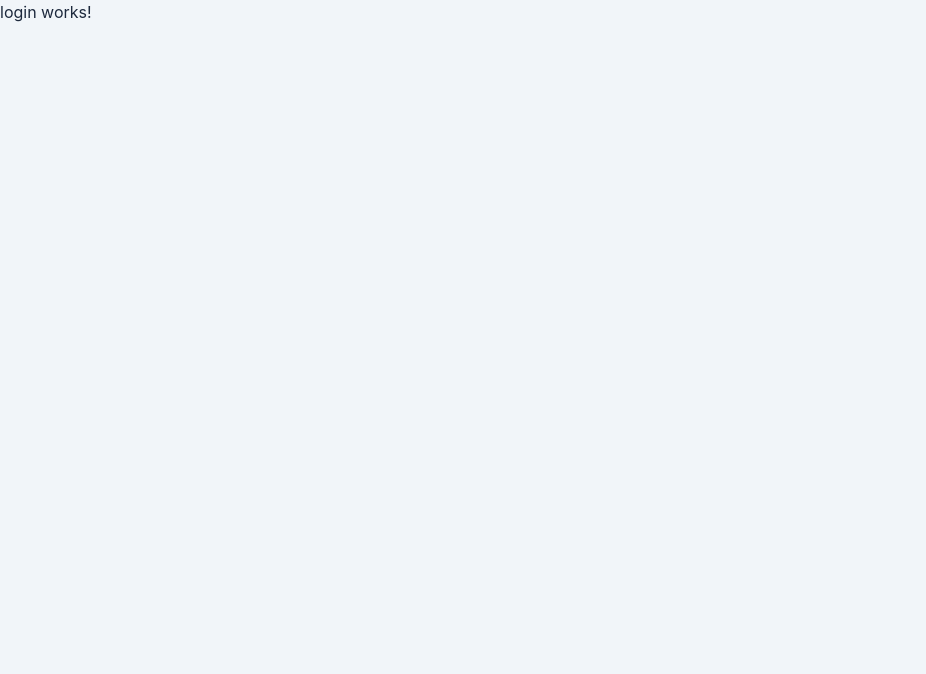
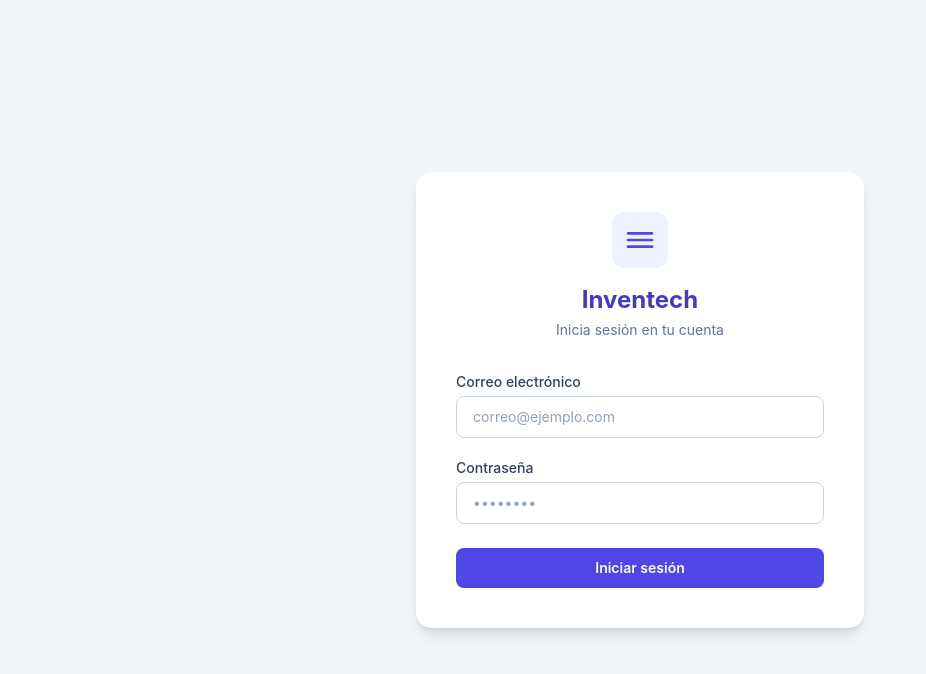
Before and after one commit to SamuelCev/proyecto-angular, an Angular app in the folder frontend/: page /login in a window 1280 px wide. Shown: the top 674 px of the page, without its empty margins (0-926 px from the left). Built offline with nearby package versions, Linux system fonts and the light colour scheme; no server answers.

Commit message:
feat: login template-driven form con FormsModule y ngModel

```diff
--- a/frontend/src/pages/login/login.html
+++ b/frontend/src/pages/login/login.html
@@ -1 +1,134 @@
-<p>login works!</p>
+<div class="min-h-screen flex items-center justify-center bg-[#f1f5f9]">
+  <div class="bg-white rounded-2xl shadow-lg p-10 w-full max-w-md">
+    <!-- Logo / Header -->
+    <div class="flex flex-col items-center mb-8">
+      <div class="bg-[#eef2ff] p-3 rounded-xl mb-4">
+        <svg
+          xmlns="http://www.w3.org/2000/svg"
+          class="w-8 h-8 text-[#4f46e5]"
+          fill="none"
+          viewBox="0 0 24 24"
+          stroke="currentColor"
+          stroke-width="2"
+        >
+          <path stroke-linecap="round" stroke-linejoin="round" d="M3 7h18M3 12h18M3 17h18" />
+        </svg>
+      </div>
+      <h1 class="text-2xl font-bold text-[#4338ca]">Inventech</h1>
+      <p class="text-slate-500 text-sm mt-1">Inicia sesión en tu cuenta</p>
+    </div>
+
+    <!-- Alerta: credenciales incorrectas -->
+    @if (loginError) {
+      <div
+        class="mb-5 flex items-center gap-2 bg-[#fff1f2] border border-[#f43f5e] text-[#e11d48] text-sm rounded-lg px-4 py-3"
+      >
+        <svg
+          xmlns="http://www.w3.org/2000/svg"
+          class="w-4 h-4 shrink-0"
+          fill="none"
+          viewBox="0 0 24 24"
+          stroke="currentColor"
+          stroke-width="2"
+        >
+          <path
+            stroke-linecap="round"
+            stroke-linejoin="round"
+            d="M12 9v4m0 4h.01M10.29 3.86L1.82 18a2 2 0 001.71 3h16.94a2 2 0 001.71-3L13.71 3.86a2 2 0 00-3.42 0z"
+          />
+        </svg>
+        Favor de revisar tu correo o contraseña.
+      </div>
+    }
+
+    <!-- Alerta: bienvenido -->
+    @if (loginSuccess) {
+      <div
+        class="mb-5 flex items-center gap-2 bg-[#ecfdf5] border border-[#10b981] text-[#047857] text-sm rounded-lg px-4 py-3"
+      >
+        <svg
+          xmlns="http://www.w3.org/2000/svg"
+          class="w-4 h-4 shrink-0"
+          fill="none"
+          viewBox="0 0 24 24"
+          stroke="currentColor"
+          stroke-width="2"
+        >
+          <path stroke-linecap="round" stroke-linejoin="round" d="M5 13l4 4L19 7" />
+        </svg>
+        ¡Bienvenido, {{ credentials.email }}!
+      </div>
+    }
+
+    <!-- Formulario Template-driven -->
+    <form #loginForm="ngForm" (ngSubmit)="onSubmit()" novalidate>
+      <!-- Email -->
+      <div class="mb-5">
+        <label for="email" class="block text-sm font-medium text-slate-700 mb-1">
+          Correo electrónico
+        </label>
+        <input
+          type="email"
+          id="email"
+          name="email"
+          [(ngModel)]="credentials.email"
+          #email="ngModel"
+          required
+          email
+          autocomplete="email"
+          placeholder="correo@ejemplo.com"
+          class="w-full px-4 py-2.5 border rounded-lg text-sm text-slate-800 outline-none transition focus:ring-2 focus:ring-[#6366f1] focus:border-[#6366f1] border-slate-300 placeholder-slate-400"
+          [class.border-red-400]="email.invalid && (email.dirty || submitted)"
+        />
+        @if (email.invalid && (email.dirty || submitted)) {
+          <p class="text-[#e11d48] text-xs mt-1">
+            @if (email.errors?.['required']) {
+              <span>El correo es obligatorio.</span>
+            }
+            @if (email.errors?.['email']) {
+              <span>Ingresa un correo válido (ejemplo: usuario&#64;dominio.com).</span>
+            }
+          </p>
+        }
+      </div>
+
+      <!-- Contraseña -->
+      <div class="mb-6">
+        <label for="password" class="block text-sm font-medium text-slate-700 mb-1">
+          Contraseña
+        </label>
+        <input
+          type="password"
+          id="password"
+          name="password"
+          [(ngModel)]="credentials.password"
+          #password="ngModel"
+          required
+          minlength="6"
+          autocomplete="current-password"
+          placeholder="••••••••"
+          class="w-full px-4 py-2.5 border rounded-lg text-sm text-slate-800 outline-none transition focus:ring-2 focus:ring-[#6366f1] focus:border-[#6366f1] border-slate-300 placeholder-slate-400"
+          [class.border-red-400]="password.invalid && (password.dirty || submitted)"
+        />
+        @if (password.invalid && (password.dirty || submitted)) {
+          <p class="text-[#e11d48] text-xs mt-1">
+            @if (password.errors?.['required']) {
+              <span>La contraseña es obligatoria.</span>
+            }
+            @if (password.errors?.['minlength']) {
+              <span>Mínimo 6 caracteres.</span>
+            }
+          </p>
+        }
+      </div>
+
+      <!-- Botón -->
+      <button
+        type="submit"
+        class="w-full bg-[#4f46e5] hover:bg-[#4338ca] text-white font-semibold py-2.5 rounded-lg transition-colors duration-200 text-sm cursor-pointer"
+      >
+        Iniciar sesión
+      </button>
+    </form>
+  </div>
+</div>
--- a/frontend/src/pages/login/login.ts
+++ b/frontend/src/pages/login/login.ts
@@ -1,9 +1,30 @@
 import { Component } from '@angular/core';
+import { FormsModule } from '@angular/forms';
 
 @Component({
   selector: 'app-login',
-  imports: [],
+  imports: [FormsModule],
   templateUrl: './login.html',
   styleUrl: './login.css',
 })
-export class Login {}
+export class Login {
+  credentials = {
+    email: '',
+    password: '',
+  };
+
+  submitted = false;
+  loginError = false;
+  loginSuccess = false;
+
+  onSubmit() {
+    this.submitted = true;
+    this.loginError = false;
+    this.loginSuccess = false;
+
+    if (!this.credentials.email || !this.credentials.password) return;
+
+    // TODO: conectar con auth service
+    console.log('Login:', this.credentials);
+  }
+}
```
